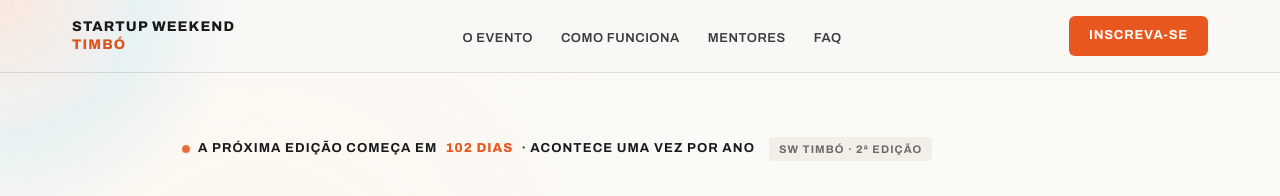
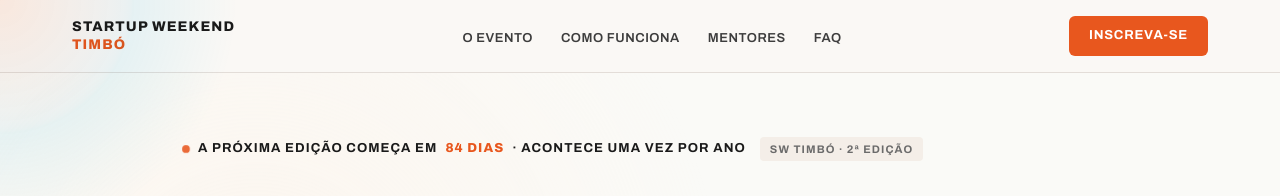
Before and after one commit to mdalmarco/sw2026, a React (Vite) app: page / in a window 1280 px wide. Shown: the top 196 px of the page. Built offline with nearby package versions, Linux system fonts and the light colour scheme.

Commit message:
feat: make daysUntil dynamic — auto-calculated from event date 2026-08-14

```diff
--- a/src/data/content.ts
+++ b/src/data/content.ts
@@ -5,7 +5,13 @@
 
 export const EVENT = {
   edition: 'SW Timbó · 2ª Edição',
-  daysUntil: 102, // TODO: tornar dinâmico via cálculo de data
+  daysUntil: Math.max(
+    0,
+    Math.ceil(
+      (new Date('2026-08-14T00:00:00-03:00').getTime() - Date.now()) /
+        (1000 * 60 * 60 * 24)
+    )
+  ),
   dateLabel: '14 — 16 ago 2026',
   dateRange: '14 a 16 de agosto',
   venueShort: 'CETISA · Timbó · SC',
```
